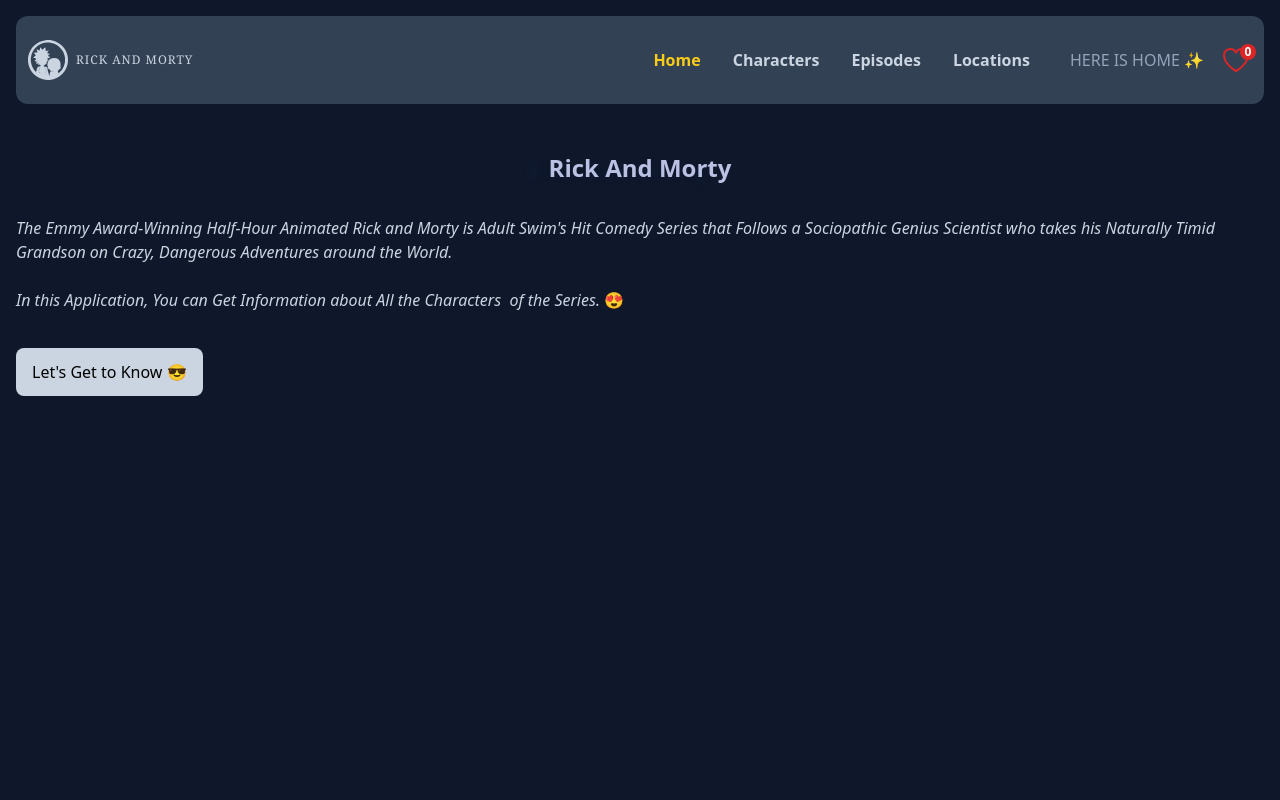
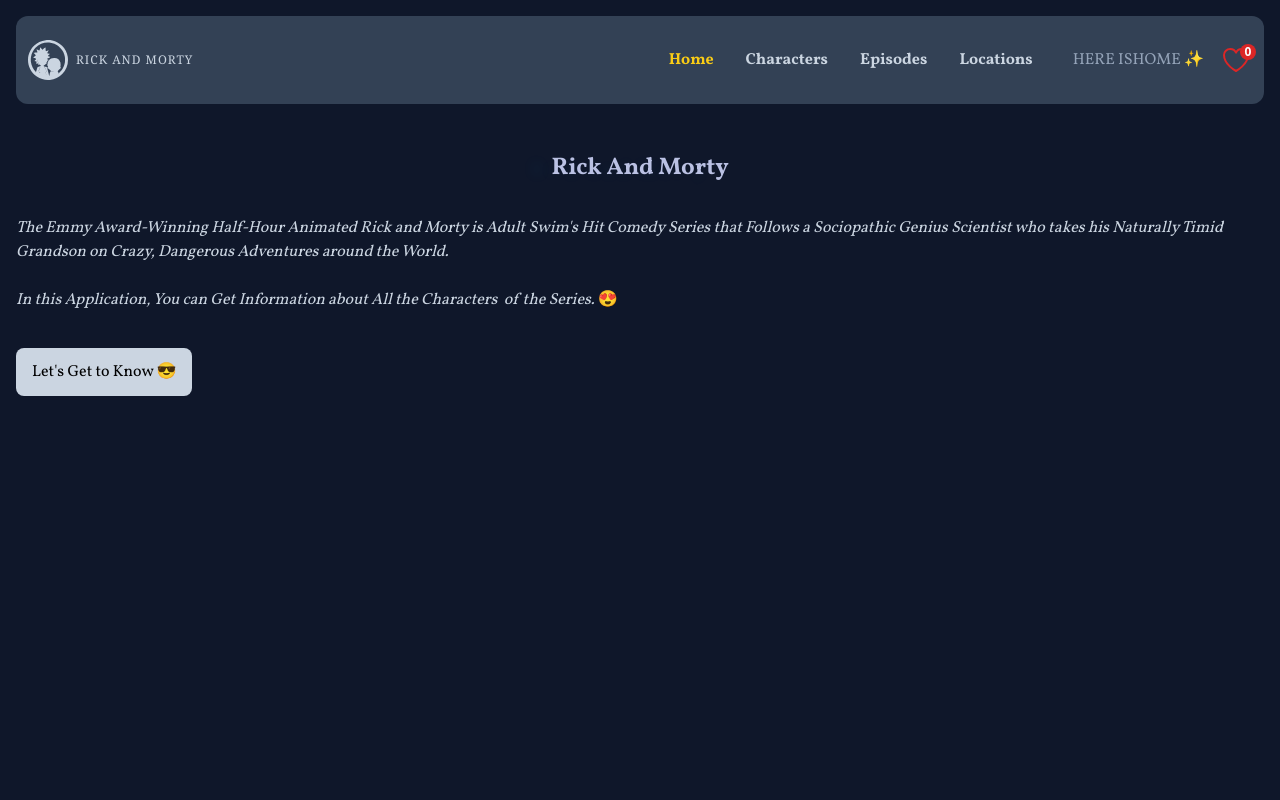
Before and after one commit to FarzinKhosravi/Rick-and-Morty-SPA-React-TailwindCSS, a React (Vite) app: page / in a window 1280 px wide. Shown: the top 800 px of the page. Built offline with nearby package versions, Linux system fonts and the light colour scheme; data requests are answered from the project's data file.

Commit message:
added app font

```diff
--- a/index.html
+++ b/index.html
@@ -1,4 +1,4 @@
-<!DOCTYPE html>
+<!doctype html>
 <html lang="en">
   <head>
     <meta charset="UTF-8" />
--- a/src/App.jsx
+++ b/src/App.jsx
@@ -5,7 +5,7 @@
 function App() {
   return (
     <Providers>
-      <div className="min-h-screen bg-slate-900">
+      <div className="font-vollkorn min-h-screen bg-slate-900">
         <Routes />
         <Toaster />
       </div>
--- a/src/components/Header.jsx
+++ b/src/components/Header.jsx
@@ -36,7 +36,7 @@
       case "/locations":
         return { title: "Locations", icon: "🗺️", data: locations.length };
       case notFound:
-        return { title: "", icon: "", data: "404 ERROR" };
+        return { title: "", icon: "", data: "ERROR" };
       default:
         return { title: "", icon: "👽", data: "Detail" };
     }
@@ -145,7 +145,7 @@
                     : ""
                 }`}
               >
-                {data}{" "}
+                {data}
               </span>
               <span>{title} </span>
               <span className="hidden 790PX:inline">{icon}</span>
@@ -185,7 +185,7 @@
           >
             <NavLink end to="/?type=home">
               {({ isActive }) => (
-                <div className="flex items-center py-3">
+                <div className="flex py-3">
                   <div>
                     <HomeIcon
                       className={`h-5 w-5 ${
@@ -208,7 +208,7 @@
           >
             <NavLink to="characters?type=characters">
               {({ isActive }) => (
-                <div className="flex items-center py-3">
+                <div className="flex py-3">
                   <div>
                     <UsersIcon
                       className={`h-5 w-5 ${
@@ -231,7 +231,7 @@
           >
             <NavLink to="episodes?type=episodes">
               {({ isActive }) => (
-                <div className="flex items-center py-3">
+                <div className="flex py-3">
                   <div>
                     <FilmIcon
                       className={`h-5 w-5 ${
@@ -254,7 +254,7 @@
           >
             <NavLink to="locations?type=locations">
               {({ isActive }) => (
-                <div className="flex items-center py-3">
+                <div className="flex py-3">
                   <div>
                     <MapIcon
                       className={`h-5 w-5 ${
--- /dev/null
+++ b/src/fonts.css
@@ -0,0 +1,13 @@
+@font-face {
+  font-family: "vollkorn";
+  font-weight: 400;
+  font-style: normal;
+  src: url("../src/assets/font/Vollkorn-Regular.ttf") format("truetype");
+}
+
+@font-face {
+  font-family: "vollkorn";
+  font-weight: 700;
+  font-style: normal;
+  src: url("../src/assets/font/Vollkorn-Bold.ttf") format("truetype");
+}
--- a/src/index.css
+++ b/src/index.css
@@ -1,3 +1,5 @@
+@import url("/src/fonts.css");
+
 @tailwind base;
 @tailwind components;
 @tailwind utilities;
--- a/src/pages/NotFoundPage.jsx
+++ b/src/pages/NotFoundPage.jsx
@@ -107,9 +107,12 @@
       <div className="mx-auto flex max-w-screen-xl items-center justify-start md:px-8">
         <div className="mx-auto max-w-lg text-gray-600">
           <div className="mb-8 text-center">
-            <h3 className="mb-4 font-semibold text-red-600 sm:text-xl">
-              404 ERROR
-            </h3>
+            <div className="mb-4 flex items-center justify-center font-semibold text-red-600">
+              <span className="-mt-1 inline-block text-lg md:-mt-2 md:text-2xl">
+                404
+              </span>
+              <span className="ml-1 inline-block md:text-2xl">ERROR</span>
+            </div>
             <p className="mb-5 text-3xl font-semibold text-slate-200 sm:text-5xl">
               Page Not Found
             </p>
@@ -125,7 +128,7 @@
                   <div className="flex h-12 w-12 flex-none items-center justify-center rounded-full bg-slate-100 text-slate-900">
                     {navigation.icon}
                   </div>
-                  <div className="space-y-1 border-b-2 border-slate-500 pb-3">
+                  <div className="w-full space-y-1 border-b-2 border-slate-500 pb-3">
                     <h4 className="font-medium text-slate-200">
                       {navigation.title}
                     </h4>
--- a/tailwind.config.js
+++ b/tailwind.config.js
@@ -53,6 +53,10 @@
         },
       },
 
+      fontFamily: {
+        vollkorn: ["vollkorn", "sans-serif"],
+      },
+
       animation: {
         light: "lights 5s 750ms linear infinite",
       },
```
Also changed, not shown: src/assets/font/Vollkorn-Bold.ttf (added), src/assets/font/Vollkorn-Regular.ttf (added).
